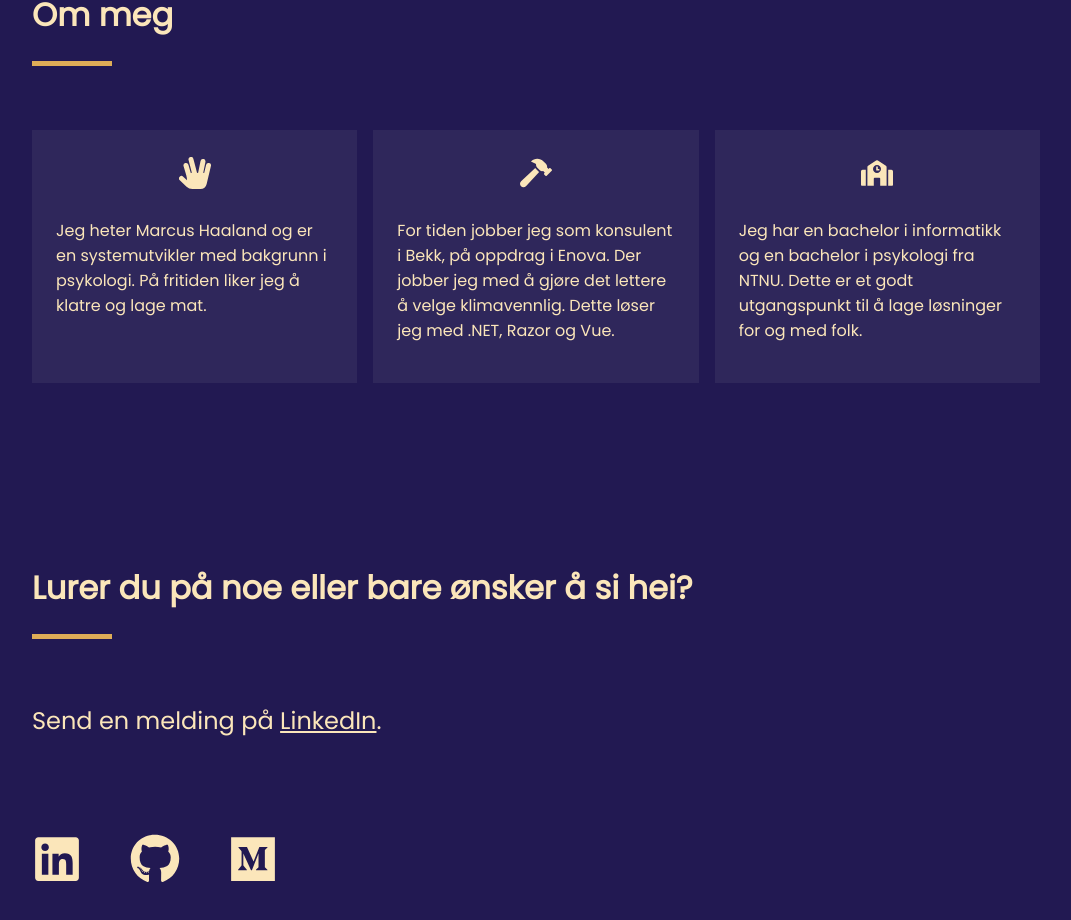
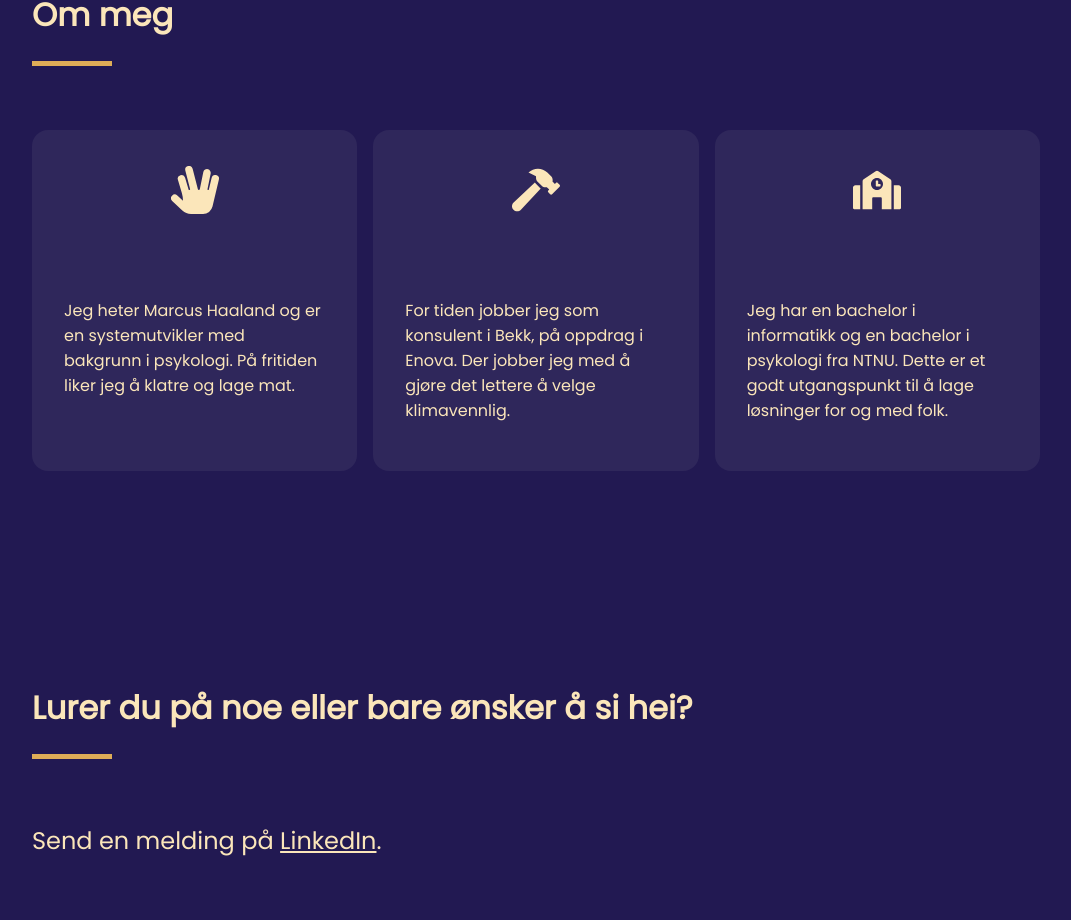
Before and after one commit to haalmarc/home, a Next.js app: page / in a window 1280 px wide. Shown: the part 854-1774 px from the top of the page, without its empty margins (104-1175 px from the left). Built offline with nearby package versions, Linux system fonts and the light colour scheme.

Commit message:
adjust padding aboutsection

```diff
--- a/components/About.tsx
+++ b/components/About.tsx
@@ -17,7 +17,7 @@ export default function About() {
 
         <AboutSection
           emoji={<FaHammer />}
-          text="For tiden jobber jeg som konsulent i Bekk, på oppdrag i Enova. Der jobber jeg med å gjøre det lettere å velge klimavennlig. Dette løser jeg med .NET, Razor og Vue."
+          text="For tiden jobber jeg som konsulent i Bekk, på oppdrag i Enova. Der jobber jeg med å gjøre det lettere å velge klimavennlig."
         />
 
         <AboutSection
--- a/styles/About.module.css
+++ b/styles/About.module.css
@@ -1,14 +1,17 @@
 .aboutSection {
   display: flex;
-  padding: 1.5rem;
+  padding: 2rem;
   flex-direction: column;
   align-items: center;
   background-color: #2f275b;
   flex-basis: 100%;
+  border-radius: 1em;
+  margin-bottom: 2em;
 }
 
 .aboutSection span {
-  font-size: 2rem;
+  font-size: 3rem;
+  margin-bottom: 1em;
 }
 
 .aboutSections {
```
